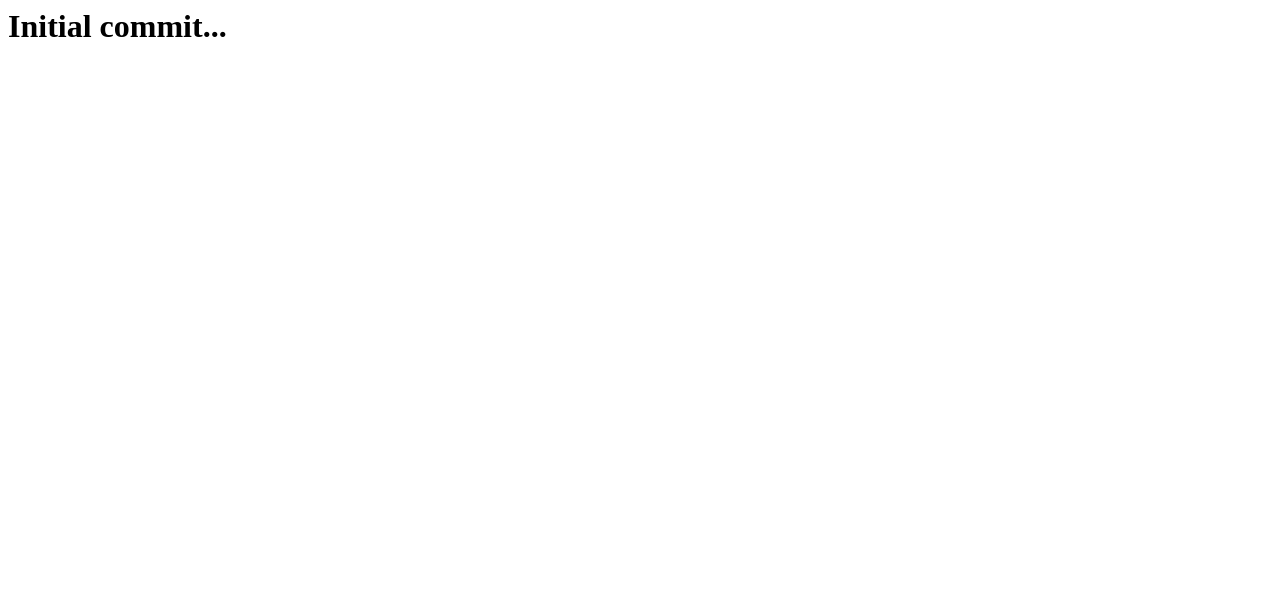
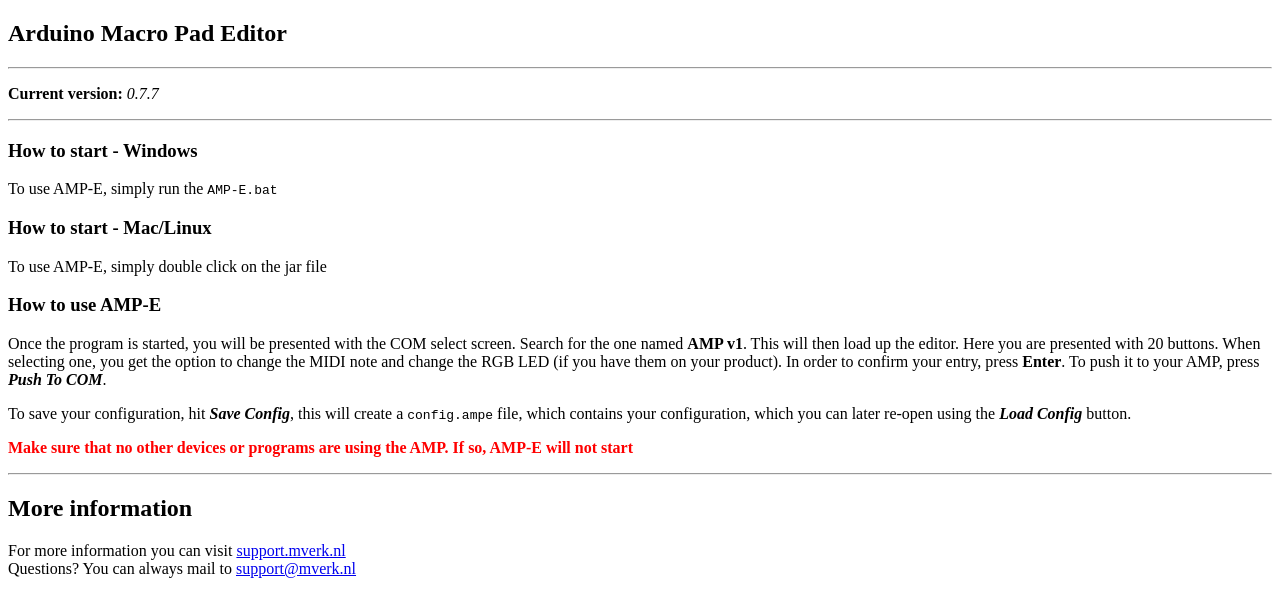
Before and after one commit to mverk/AMP-Editor-Docs, a plain HTML site: page index.html in a window 1280 px wide. Drawn offline with Linux system fonts and the light colour scheme.

Commit message:
Update index.html

```diff
--- a/index.html
+++ b/index.html
@@ -1 +1,42 @@
-<h1>Initial commit...</h1>
+<!DOCTYPE html>
+<html lang="en">
+<head>
+  <meta charset="UTF-8">
+  <title>Arduino Macro Pad Editor</title>
+</head>
+<body>
+  <h2>Arduino Macro Pad Editor</h2>
+  <hr>
+
+  <p><strong>Current version:</strong> <i>0.7.7</i></p>
+  <hr>
+
+  <h3>How to start - Windows</h3>
+  <p>To use AMP-E, simply run the <code>AMP-E.bat</code></p>
+
+  <h3>How to start - Mac/Linux</h3>
+  <p>To use AMP-E, simply double click on the jar file</p>
+
+  <h3>How to use AMP-E</h3>
+  <p>
+    Once the program is started, you will be presented with the COM select screen. Search for the one named <strong>AMP v1</strong>.
+    This will then load up the editor. Here you are presented with 20 buttons. When selecting one, you get the option to change
+    the MIDI note and change the RGB LED (if you have them on your product). In order to confirm your entry, press <strong>Enter</strong>.
+    To push it to your AMP, press <strong><i>Push To COM</i></strong>.
+  </p>
+  <p>
+    To save your configuration, hit <strong><i>Save Config</i></strong>, this will create a <code>config.ampe</code> file,
+    which contains your configuration, which you can later re-open using the <strong><i>Load Config</i></strong> button.
+  </p>
+
+  <p style="color: red;"><strong>Make sure that no other devices or programs are using the AMP. If so, AMP-E will not start</strong></p>
+
+  <hr>
+
+  <h2>More information</h2>
+  <p>
+    For more information you can visit <a href="https://support.mverk.nl" target="_blank">support.mverk.nl</a><br>
+    Questions? You can always mail to <a href="mailto:support@mverk.nl">support@mverk.nl</a>
+  </p>
+</body>
+</html>
```
